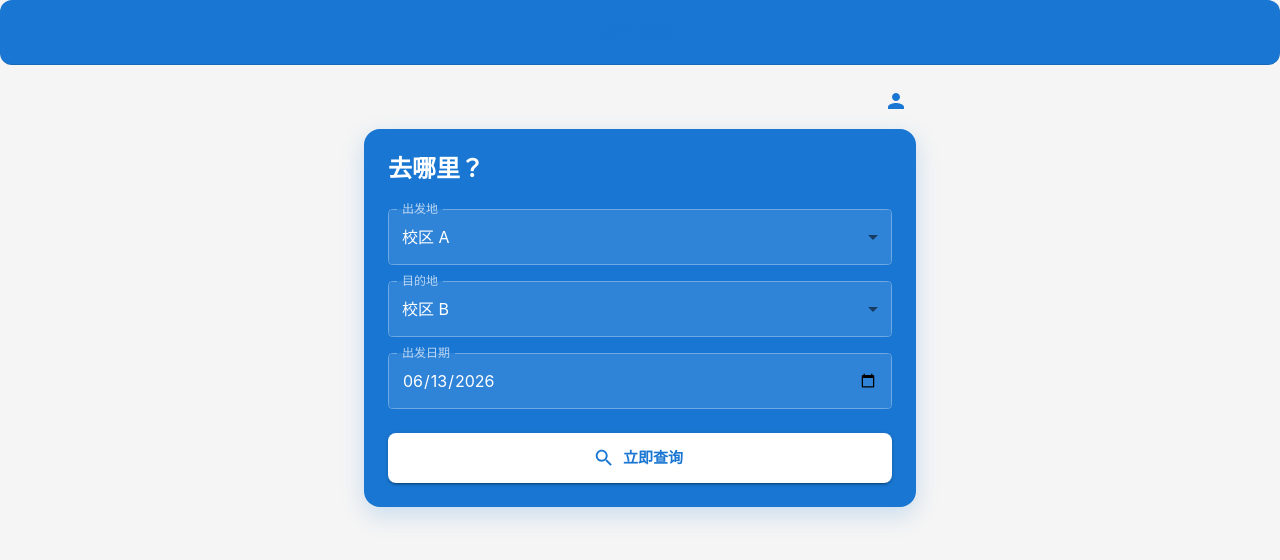
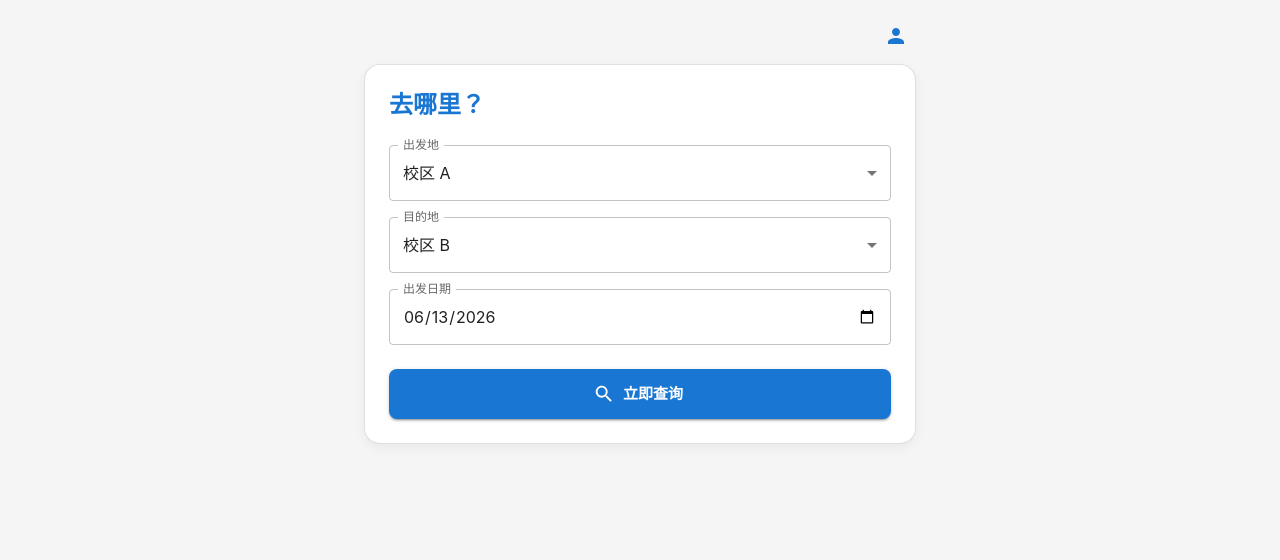
Before and after one commit to ccdgr/bus-reservation, a React (Vite) app in the folder frontend/: page / in a window 1280 px wide. Shown: the top 560 px of the page. Built offline with nearby package versions, Linux system fonts and the light colour scheme.

Commit message:
UI refinement: remove top AppBar, simplify search card styling, and update navigation

```diff
--- a/frontend/src/components/Layout.tsx
+++ b/frontend/src/components/Layout.tsx
@@ -2,23 +2,12 @@ import React from 'react';
 import { Outlet } from 'react-router-dom';
 import {
   Box,
-  AppBar,
-  Toolbar,
-  Typography,
   Container
 } from '@mui/material';
 
 const Layout: React.FC = () => {
   return (
     <Box sx={{ bgcolor: 'background.default', minHeight: '100vh' }}>
-      <AppBar position="sticky" elevation={0} sx={{ borderBottom: '1px solid', borderColor: 'divider' }}>
-        <Toolbar>
-          <Typography variant="h6" component="div" sx={{ flexGrow: 1, textAlign: 'center', fontWeight: 'bold', color: 'primary.main' }}>
-            校车预定
-          </Typography>
-        </Toolbar>
-      </AppBar>
-
       <Container maxWidth="sm" sx={{ mt: 2, pb: 4 }}>
         <Outlet />
       </Container>
--- a/frontend/src/pages/Home.tsx
+++ b/frontend/src/pages/Home.tsx
@@ -66,12 +66,13 @@ const Home: React.FC = () => {
         p: 3,
         mb: 4,
         borderRadius: 4,
-        bgcolor: 'primary.main',
-        color: 'white',
-        boxShadow: '0 8px 24px rgba(25, 118, 210, 0.2)'
+        bgcolor: 'background.paper',
+        border: '1px solid',
+        borderColor: 'divider',
+        boxShadow: '0 4px 12px rgba(0,0,0,0.05)'
       }}>
         <Stack spacing={3}>
-          <Typography variant="h5" sx={{ fontWeight: 'bold' }}>
+          <Typography variant="h5" sx={{ fontWeight: 'bold', color: 'primary.main' }}>
             去哪里？
           </Typography>
           <Stack spacing={2}>
@@ -81,13 +82,6 @@ const Home: React.FC = () => {
               label="出发地"
               value={origin}
               onChange={(e) => setOrigin(e.target.value)}
-              sx={{
-                bgcolor: 'rgba(255,255,255,0.1)',
-                borderRadius: 2,
-                '& .MuiOutlinedInput-root': { color: 'white' },
-                '& .MuiInputLabel-root': { color: 'rgba(255,255,255,0.7)' },
-                '& .MuiOutlinedInput-notchedOutline': { borderColor: 'rgba(255,255,255,0.3)' }
-              }}
             >
               <MenuItem value="校区 A">校区 A</MenuItem>
               <MenuItem value="校区 B">校区 B</MenuItem>
@@ -99,13 +93,6 @@ const Home: React.FC = () => {
               label="目的地"
               value={dest}
               onChange={(e) => setDest(e.target.value)}
-              sx={{
-                bgcolor: 'rgba(255,255,255,0.1)',
-                borderRadius: 2,
-                '& .MuiOutlinedInput-root': { color: 'white' },
-                '& .MuiInputLabel-root': { color: 'rgba(255,255,255,0.7)' },
-                '& .MuiOutlinedInput-notchedOutline': { borderColor: 'rgba(255,255,255,0.3)' }
-              }}
             >
               <MenuItem value="校区 A">校区 A</MenuItem>
               <MenuItem value="校区 B">校区 B</MenuItem>
@@ -118,13 +105,7 @@ const Home: React.FC = () => {
               value={date}
               onChange={(e) => setDate(e.target.value)}
               slotProps={{
-                inputLabel: { shrink: true, sx: { color: 'rgba(255,255,255,0.7)' } },
-                htmlInput: { sx: { color: 'white' } }
-              }}
-              sx={{
-                bgcolor: 'rgba(255,255,255,0.1)',
-                borderRadius: 2,
-                '& .MuiOutlinedInput-notchedOutline': { borderColor: 'rgba(255,255,255,0.3)' }
+                inputLabel: { shrink: true }
               }}
             />
           </Stack>
@@ -135,11 +116,9 @@ const Home: React.FC = () => {
             onClick={handleSearch}
             fullWidth
             sx={{
-              bgcolor: 'white',
-              color: 'primary.main',
               fontWeight: 'bold',
               py: 1.5,
-              '&:hover': { bgcolor: 'rgba(255,255,255,0.9)' }
+              borderRadius: 2
             }}
           >
             立即查询
```
